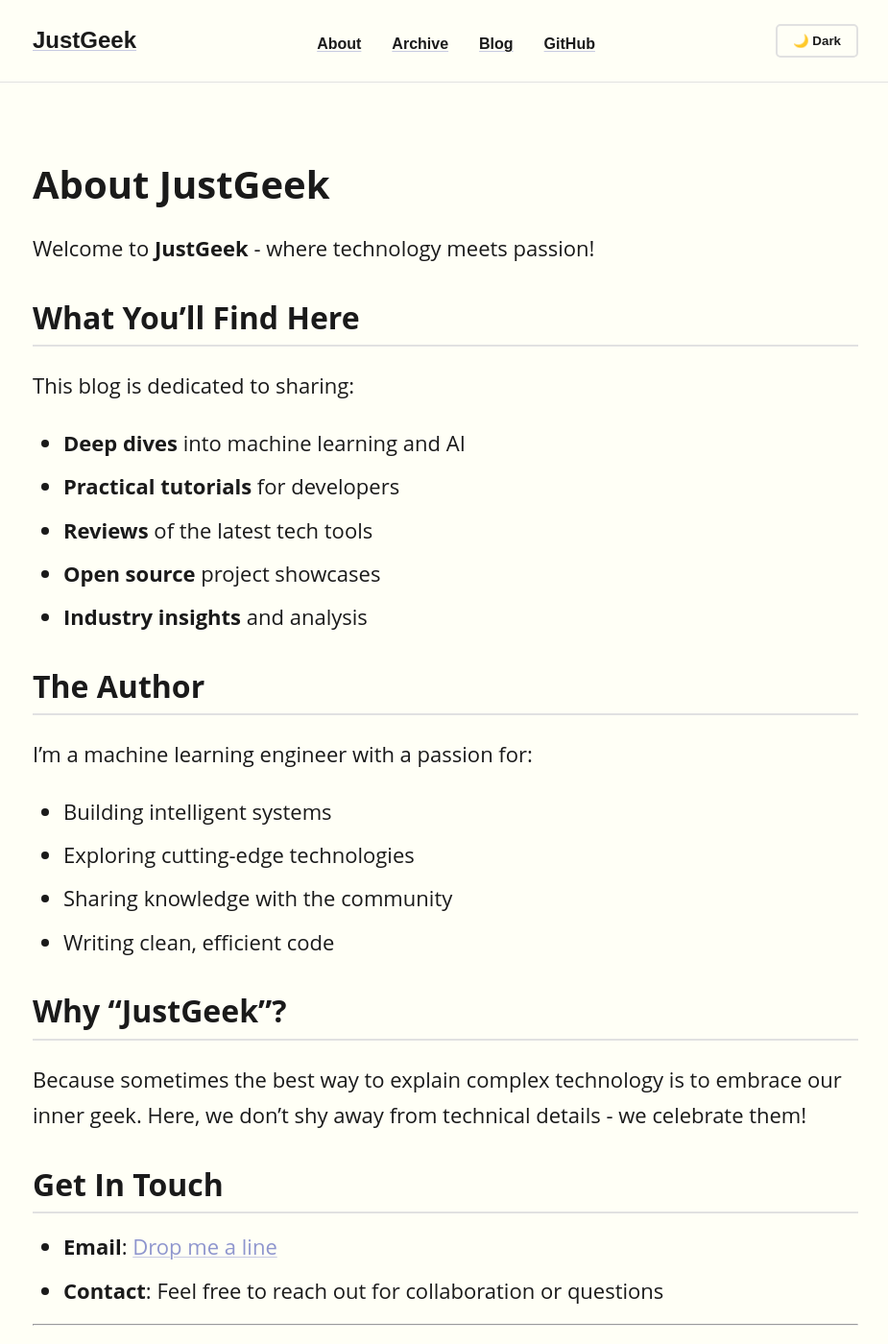
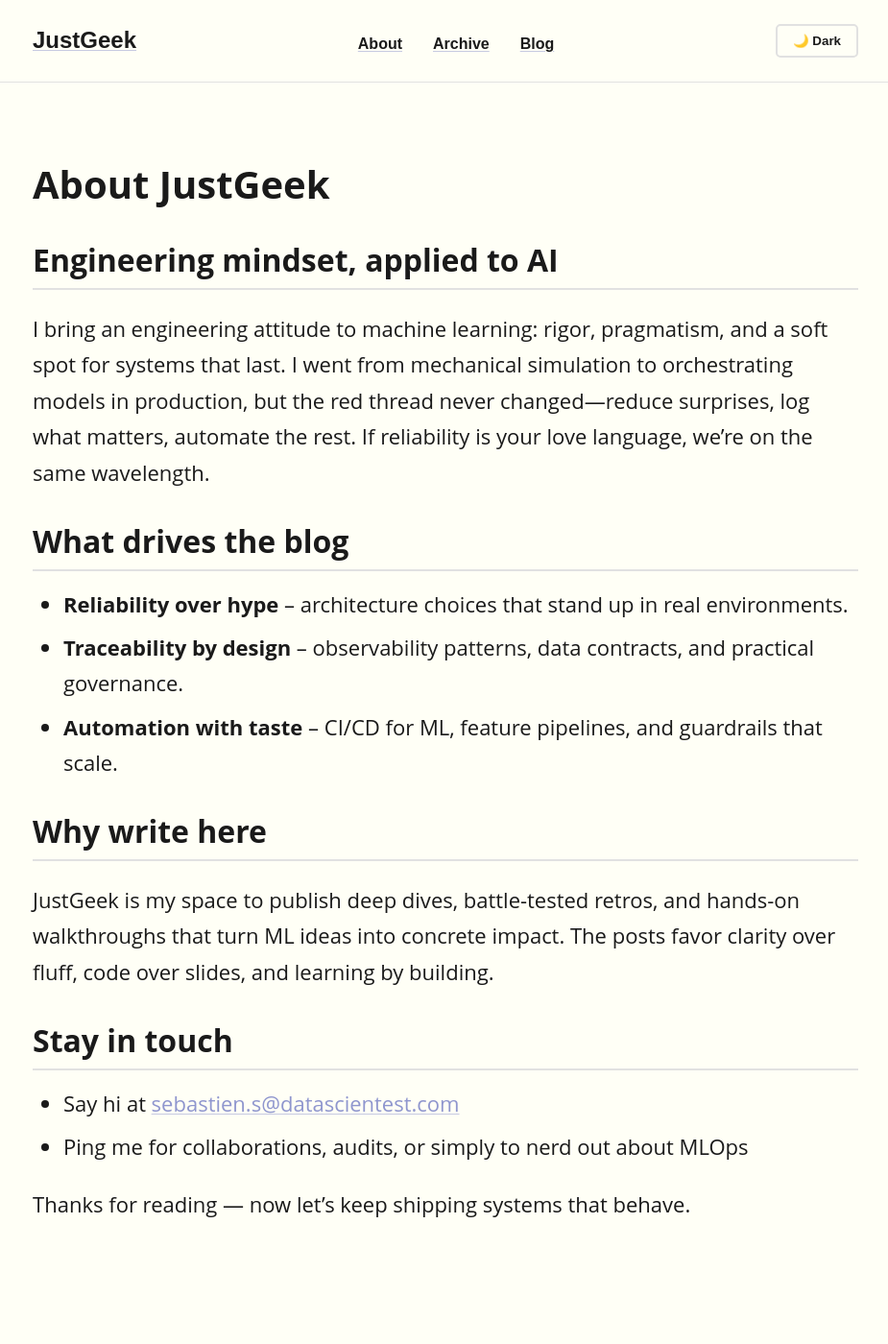
Before and after one commit to ssime-git/JustGeek, a Jekyll site: the page built from about.md, in a window 1280 px wide and 1400 px high. Shown: the whole window at 96% size, without its empty margins (176-1101 px from the left). Built offline with Jekyll 4.4.1, drawn with Linux system fonts in a browser that asks for light colours; some of the changed text lies outside the part shown.

Commit message:
refactor: streamline site copy and social links
- Updated site tagline from "for geeks, by geeks" to "for geeks" across config and pages
- Rewrote About and Home pages with engineering-focused, production-oriented voice
- Removed GitHub and Twitter links from footer and navigation, keeping only LinkedIn
- Removed RSS feed link from footer
- Simplified footer description to static text instead of site.description variable

```diff
--- a/_config.yaml
+++ b/_config.yaml
@@ -1,6 +1,6 @@
 # Site settings
 title: "JustGeek"
-description: "A tech blog for geeks, by geeks"
+description: "A tech blog for geeks"
 baseurl: "/JustGeek" # the subpath of your site, e.g. /blog
 url: "https://ssime-git.github.io" # your GitHub Pages URL
 
@@ -29,7 +29,7 @@
 # Social links (optional)
 github_username: ssime-git
 # twitter_username: your_twitter
-# linkedin_username: your_linkedin
+linkedin_username: sebastiensime
 
 # Hide GitHub repository link
 show_downloads: false
--- a/_includes/footer.html
+++ b/_includes/footer.html
@@ -1,22 +1,6 @@
 <footer class="footer">
   <div class="footer-content">
     <ul class="footer-links">
-      {% if site.github_username %}
-      <li>
-        <a href="https://github.com/{{ site.github_username }}" target="_blank" rel="noopener" aria-label="GitHub">
-          GitHub
-        </a>
-      </li>
-      {% endif %}
-
-      {% if site.twitter_username %}
-      <li>
-        <a href="https://twitter.com/{{ site.twitter_username }}" target="_blank" rel="noopener" aria-label="Twitter">
-          Twitter
-        </a>
-      </li>
-      {% endif %}
-
       {% if site.linkedin_username %}
       <li>
         <a href="https://linkedin.com/in/{{ site.linkedin_username }}" target="_blank" rel="noopener" aria-label="LinkedIn">
@@ -24,15 +8,9 @@
         </a>
       </li>
       {% endif %}
-
-      <li>
-        <a href="{{ site.baseurl }}/feed.xml" target="_blank" rel="noopener" aria-label="RSS Feed">
-          RSS
-        </a>
-      </li>
     </ul>
 
     <p>&copy; {{ 'now' | date: "%Y" }} {{ site.author }}. All rights reserved.</p>
-    <p class="text-muted">{{ site.description }}</p>
+    <p class="text-muted">A tech blog for geeks</p>
   </div>
 </footer>
--- a/_includes/nav.html
+++ b/_includes/nav.html
@@ -15,13 +15,6 @@
         </li>
         {% endif %}
       {% endfor %}
-      {% if site.github_username %}
-      <li>
-        <a class="nav-link" href="https://github.com/{{ site.github_username }}" target="_blank" rel="noopener">
-          GitHub
-        </a>
-      </li>
-      {% endif %}
     </ul>
 
     <button class="theme-toggle" aria-label="Toggle dark mode">🌙 Dark</button>
--- a/about.md
+++ b/about.md
@@ -6,35 +6,23 @@
 
 # About JustGeek
 
-Welcome to **JustGeek** - where technology meets passion!
+## Engineering mindset, applied to AI
 
-## What You'll Find Here
+I bring an engineering attitude to machine learning: rigor, pragmatism, and a soft spot for systems that last. I went from mechanical simulation to orchestrating models in production, but the red thread never changed—reduce surprises, log what matters, automate the rest. If reliability is your love language, we're on the same wavelength.
 
-This blog is dedicated to sharing:
+## What drives the blog
 
-- **Deep dives** into machine learning and AI
-- **Practical tutorials** for developers
-- **Reviews** of the latest tech tools
-- **Open source** project showcases
-- **Industry insights** and analysis
+- **Reliability over hype** – architecture choices that stand up in real environments.
+- **Traceability by design** – observability patterns, data contracts, and practical governance.
+- **Automation with taste** – CI/CD for ML, feature pipelines, and guardrails that scale.
 
-## The Author
+## Why write here
 
-I'm a machine learning engineer with a passion for:
-- Building intelligent systems
-- Exploring cutting-edge technologies
-- Sharing knowledge with the community
-- Writing clean, efficient code
+JustGeek is my space to publish deep dives, battle-tested retros, and hands-on walkthroughs that turn ML ideas into concrete impact. The posts favor clarity over fluff, code over slides, and learning by building.
 
-## Why "JustGeek"?
+## Stay in touch
 
-Because sometimes the best way to explain complex technology is to embrace our inner geek. Here, we don't shy away from technical details - we celebrate them!
+- Say hi at [sebastien.s@datascientest.com](mailto:sebastien.s@datascientest.com)
+- Ping me for collaborations, audits, or simply to nerd out about MLOps
 
-## Get In Touch
-
-- **Email**: [Drop me a line](mailto:sebastien.s@datascientest.com)
-- **Contact**: Feel free to reach out for collaboration or questions
-
----
-
-*"The best way to learn is to teach, and the best way to teach is to share."* Someone
+Thanks for reading — now let's keep shipping systems that behave.
```
Also changed, not shown: home.md (+15 -15 lines), index.md (+1 -1 lines).
